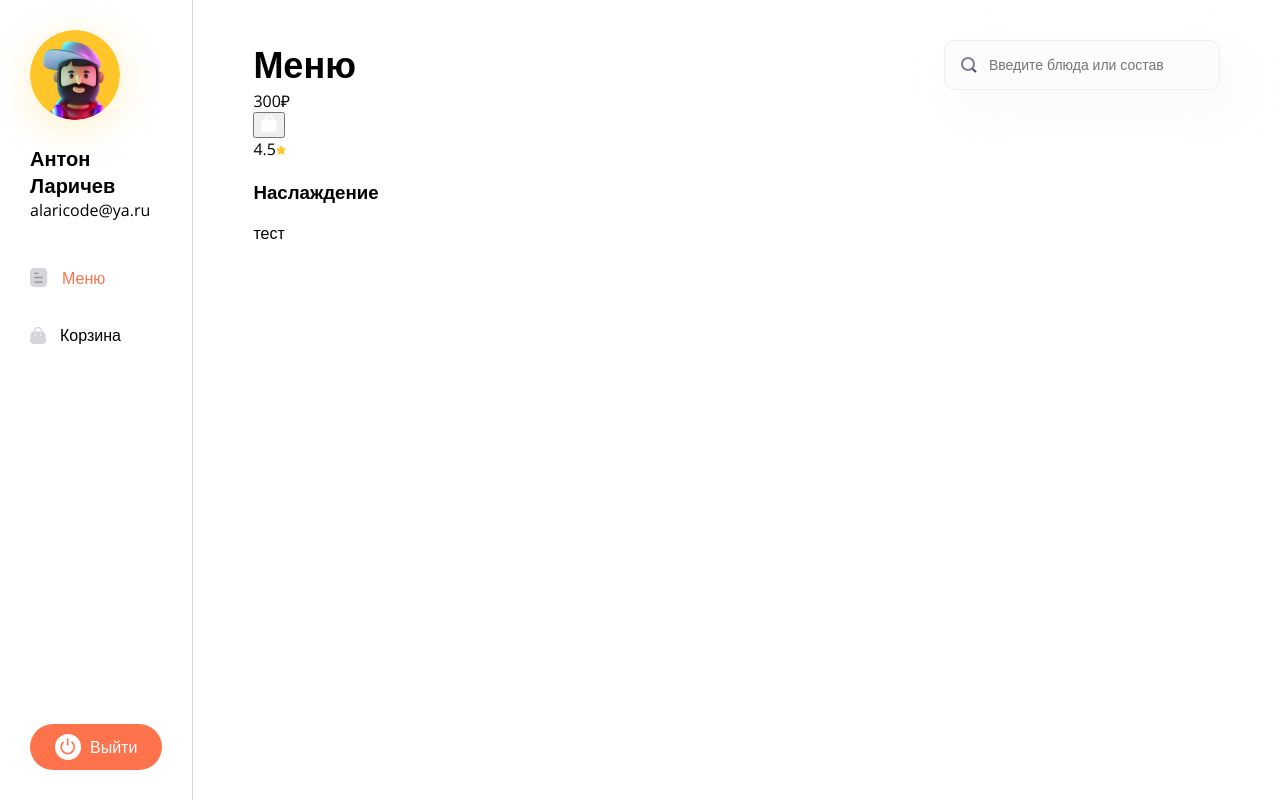
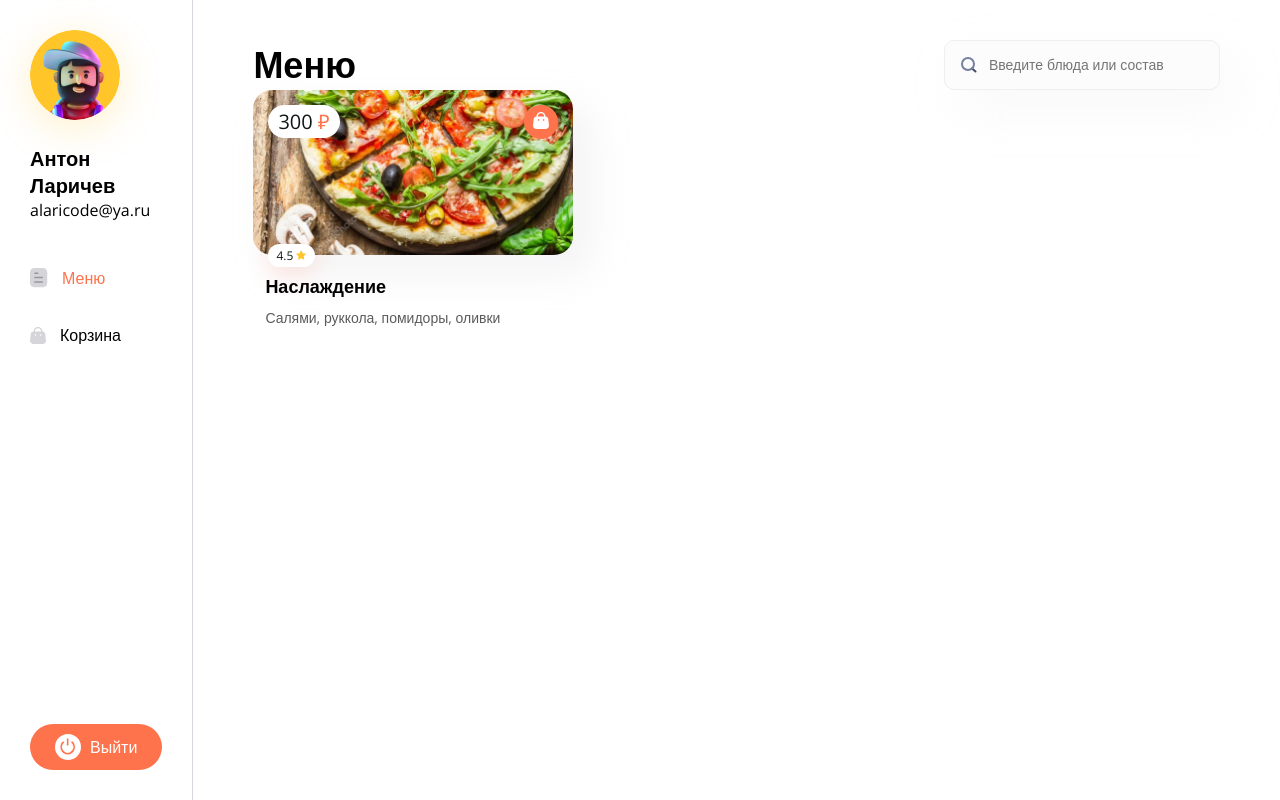
Before and after one commit to vitebskiy/React-Redux-Toolkit, a React (Vite) app in the folder pizza-app/: page / in a window 1280 px wide. Built offline with nearby package versions, Linux system fonts and the light colour scheme.

Commit message:
11.10. Упражнение - Карточка товара

```diff
--- a/pizza-app/src/components/ProductCard/ProductCard.module.css
+++ b/pizza-app/src/components/ProductCard/ProductCard.module.css
@@ -1,3 +1,85 @@
 .head {
   position: relative;
+  min-height: 165px;
+  border-radius: 19px;
 }
+
+.link {
+  text-decoration: none;
+}
+
+.card {
+  background: var(--white-color);
+  border-radius: 19px;
+  background-repeat: no-repeat;
+  background-size: cover;
+  width: 320px;
+  box-shadow: 18px 18px 36px 0 rgba(211, 209, 216, 0.25);
+}
+
+.footer {
+  padding: 19px 12px;
+}
+
+.title {
+  margin: 0;
+  margin-bottom: 10px;
+  font-weight: 600;
+  font-size: 18px;
+  color: var(--text-color);
+  text-decoration: none;
+}
+
+.description {
+  margin: 0;
+  font-weight: 400;
+  font-size: 14px;
+  color: var(--text-secondary-color);
+  text-decoration: none;
+}
+
+.price {
+  position: absolute;
+  left: 15px;
+  top: 15px;
+  background-color: var(--white-color);
+  padding: 3px 10px;
+  border-radius: 121px;
+  font-weight: 400;
+  font-size: 20px;
+  color: #111719;
+}
+
+.currency {
+  color: var(--primary-color);
+}
+
+.rating {
+  position: absolute;
+  bottom: -12px;
+  left: 15px;
+  background-color: var(--white-color);
+  padding: 3px 8px;
+  border-radius: 121px;
+  font-weight: 400;
+  font-size: 12px;
+  color: #111719;
+
+  box-shadow: 0 6px 24px 0 rgba(254, 114, 76, 0.2);
+}
+
+.add-to-card {
+  position: absolute;
+  right: 15px;
+  top: 15px;
+  background: var(--primary-color);
+  border-radius: 50%;
+  width: 34px;
+  height: 34px;
+  cursor: pointer;
+  border: none;
+}
+
+.add-to-card:hover {
+  background: var(--primary-hover-color);
+}
--- a/pizza-app/src/components/ProductCard/ProductCard.tsx
+++ b/pizza-app/src/components/ProductCard/ProductCard.tsx
@@ -1,29 +1,31 @@
+import { Link } from 'react-router-dom';
 import styles from './ProductCard.module.css';
 import type { ProductCardProps } from './ProductCard.props';
 
 function ProductCard(props: ProductCardProps) {
   return (
     <>
-      <div className={styles['card']}>
+      <Link to={'/'} className={styles['link']}>
+        <div className={styles['card']} style={{ backgroundImage: `url('${props.image}')` }}>
           <div className={styles['head']}>
             <div className={styles['price']}>
-            {props.price}
-            <span className={styles['currency']} >₽</span>
+              {props.price}&nbsp;
+              <span className={styles['currency']}>₽</span>
             </div>
             <button className={styles['add-to-card']}>
               <img src="/cart-button-icon.svg" alt="Добавить в корзину" />
             </button>
             <div className={styles['rating']}>
-            {props.rating}
+              {props.rating}&nbsp;
               <img src="/star-icon.svg" alt="Иконка звезды" />
             </div>
           </div>
-
+        </div>
         <div className={styles['footer']}>
           <h3 className={styles['title']}>{props.title}</h3>
           <p className={styles['description']}>{props.description}</p>
         </div>
-      </div>
+      </Link>
     </>
   );
 }
--- a/pizza-app/src/pages/Menu/Menu.tsx
+++ b/pizza-app/src/pages/Menu/Menu.tsx
@@ -11,7 +11,7 @@ export function Menu() {
         <Search placeholder="Введите блюда или состав" />
       </div>
       <div className="">
-        <ProductCard id={1} title="Наслаждение" description="тест" rating={4.5} price={300} image="./product-demo.png" />
+        <ProductCard id={1} title="Наслаждение" description="Салями, руккола, помидоры, оливки" rating={4.5} price={300} image="./product-demo.png" />
       </div>
     </>
   );
```
Lines whose indentation alone changed are shown as unchanged.
